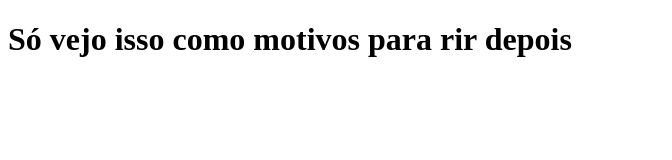
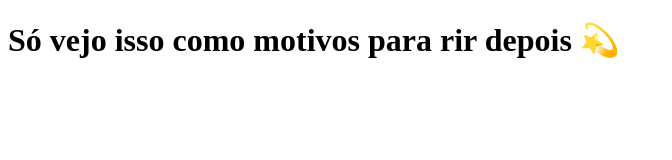
Before and after one commit to Giakomogcs/clone-tabnews, a Next.js app: page / in a window 1280 px wide. Shown: the top 160 px of the page, without its empty margins (0-672 px from the left). Built offline with nearby package versions, Linux system fonts and the light colour scheme.

Commit message:
modificando frase

```diff
--- a/pages/index.js
+++ b/pages/index.js
@@ -1,5 +1,5 @@
 function Home(){
-    return <h1>Só vejo isso como motivos para rir depois</h1>
+    return <h1>Só vejo isso como motivos para rir depois 💫</h1>
 }
 
 export default Home;
```
